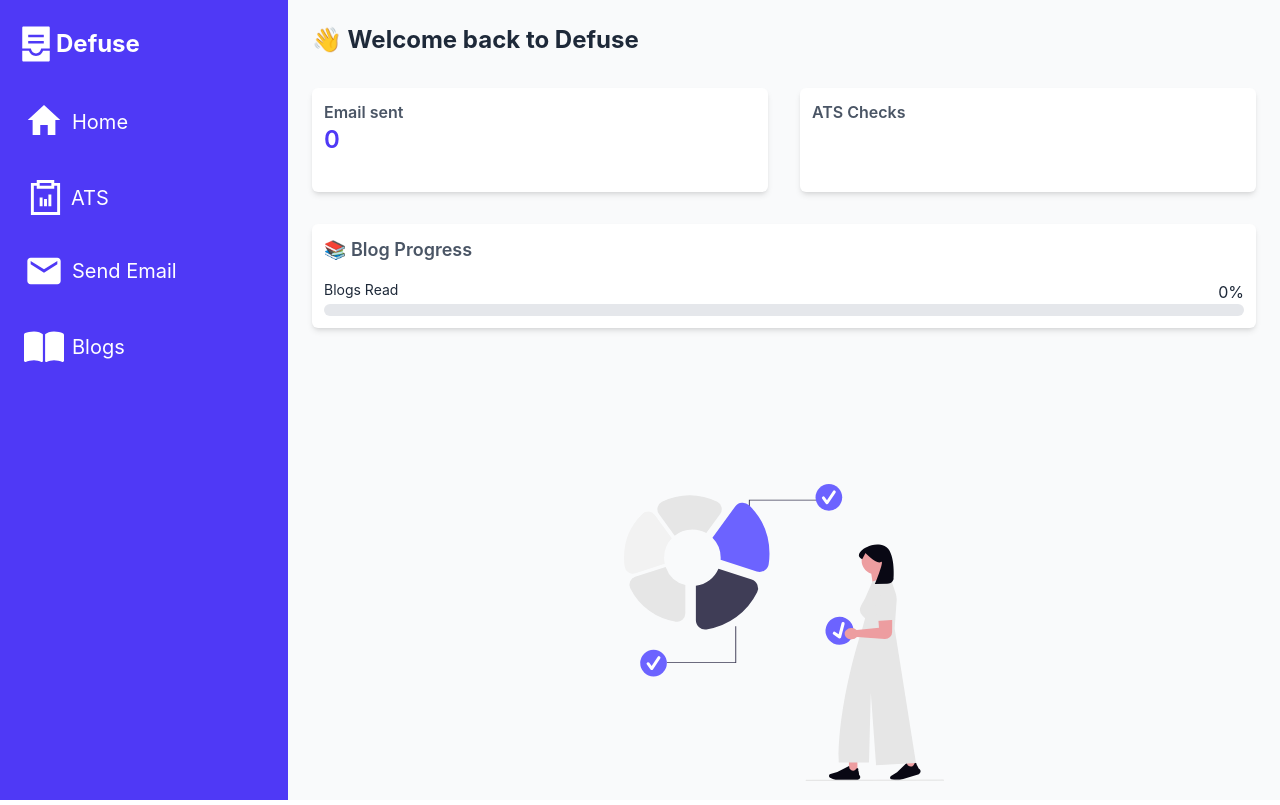
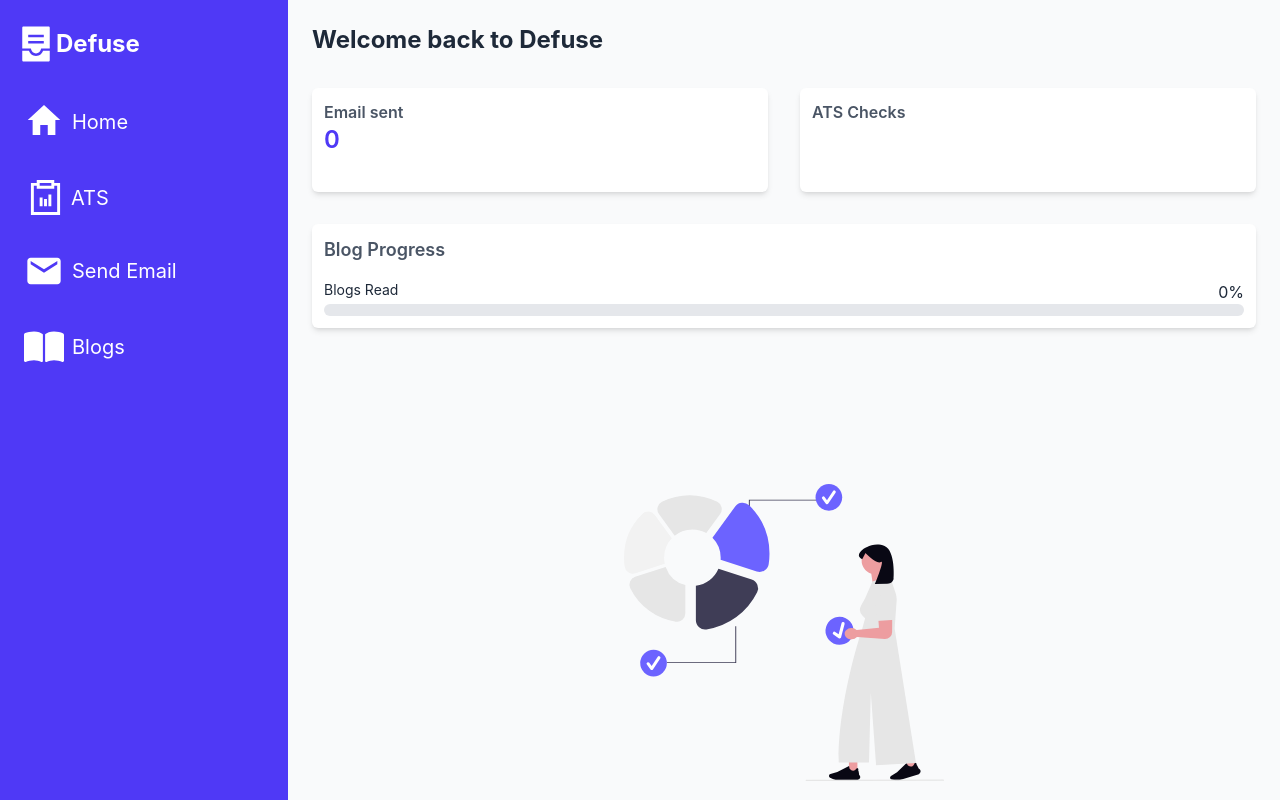
Before and after one commit to Amandeepsinghn/finta-tailwind, a React (Vite) app: page /dashboard in a window 1280 px wide. Built offline with nearby package versions, Linux system fonts and the light colour scheme; no server answers.

Commit message:
pasdfasdfP

```diff
--- a/src/pages/dashboard.tsx
+++ b/src/pages/dashboard.tsx
@@ -75,7 +75,7 @@ export default function Dashboard() {
       >
         <div className="p-6">
           <h2 className="font-bold text-gray-800 text-2xl">
-            👋 Welcome back to Defuse
+            Welcome back to Defuse
           </h2>
           <div className="grid grid-cols-1 grid-rows-3 gap-8 mt-8 md:grid-cols-2">
             {data.map((data, index) =>
@@ -94,7 +94,7 @@ export default function Dashboard() {
               ) : (
                 <div className="bg-white p-3 rounded-md shadow-md md:col-span-2">
                   <h2 className="text-lg font-semibold mb-4 text-gray-600">
-                    📚 Blog Progress
+                    Blog Progress
                   </h2>
                   <div className="flex justify-between text-gray-800 ">
                     <div className=" text-sm">Blogs Read</div>
```
